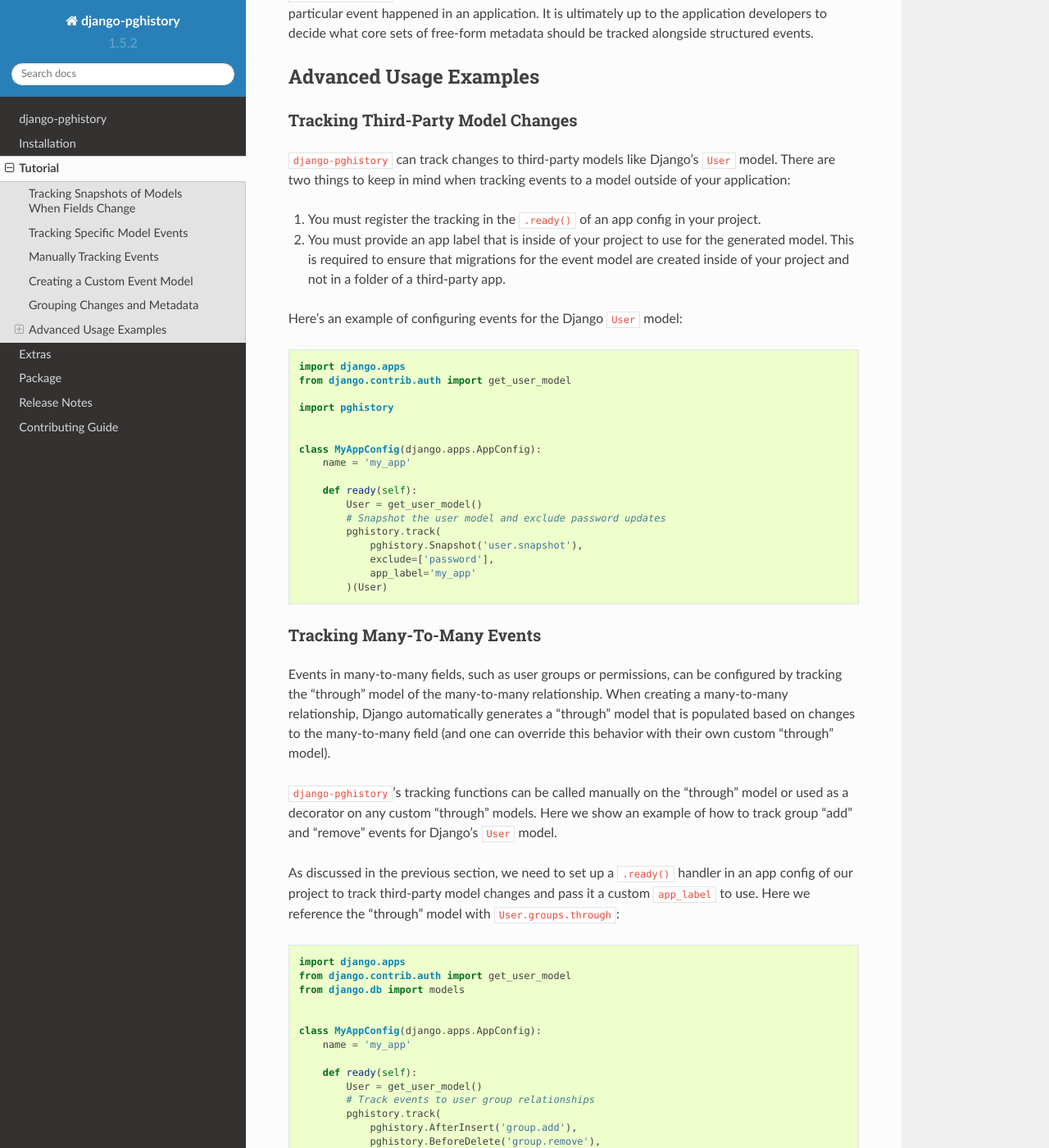
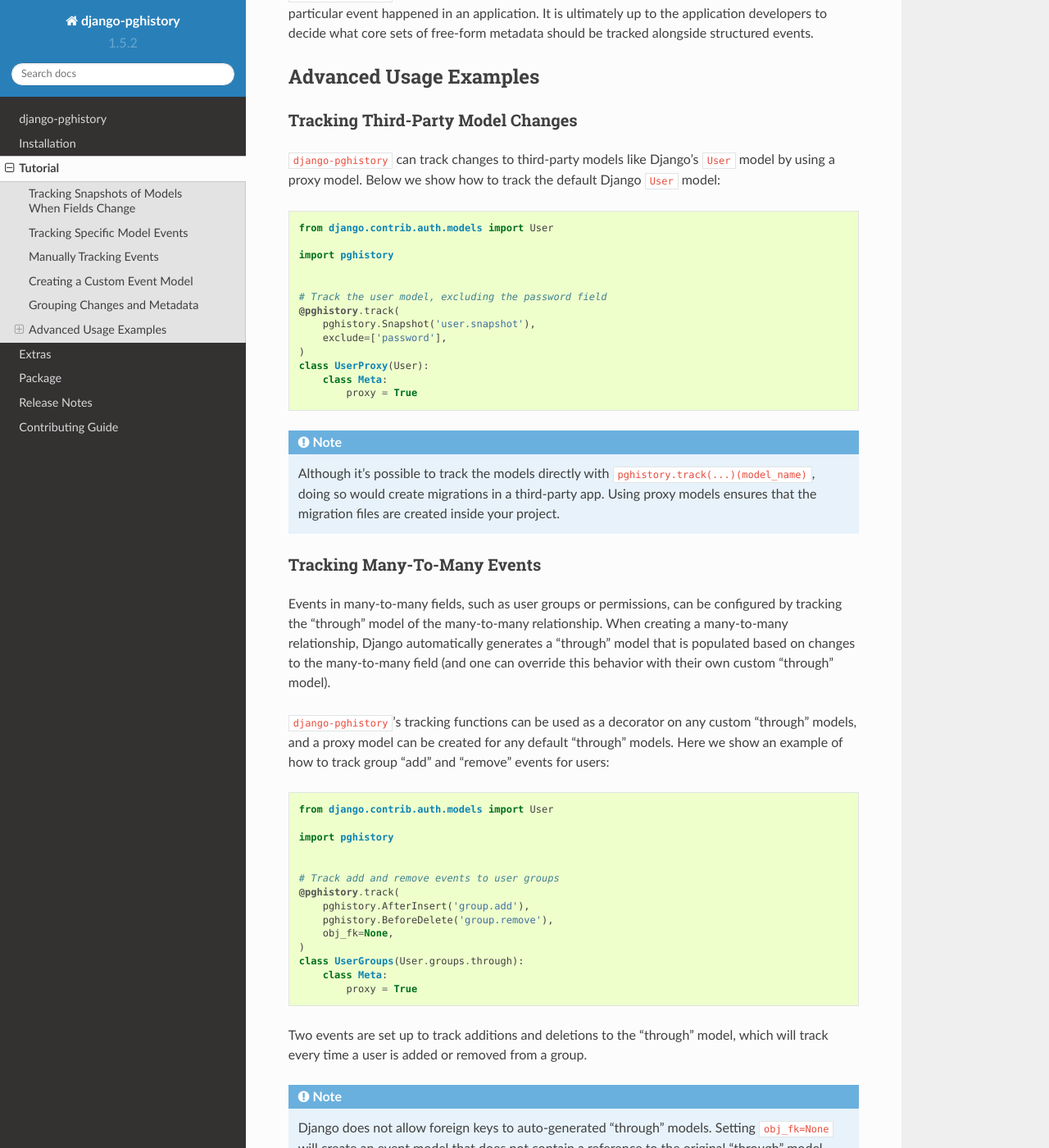
Before and after one commit to Opus10/django-pghistory, a Sphinx documentation site: the page built from docs/tutorial.rst, in a window 1280 px wide and 1400 px high, scrolled down 6385 px. Shown: the whole window at 82% size. Built offline with Sphinx 7.4.7 and the Read the Docs theme 2.0.0, drawn with Linux system fonts in a browser that asks for light colours; the version number is read from the project's files by our own code; some of the changed text lies outside the part shown.

```diff
--- a/docs/tutorial.rst
+++ b/docs/tutorial.rst
@@ -358,41 +358,37 @@
 -----------------------
 
 Tracking Third-Party Model Changes
-~~~~~~~~~~~~~~~~~~~~~~~~~~~~~~~~~~
+~~~~~~~~~~~~~~~~~~~~~~~~~~~~~~~~~~~
 
 ``django-pghistory`` can track changes to third-party models like Django's
-``User`` model. There are two things to keep in mind when tracking
-events to a model outside of your application:
-
-1. You must register the tracking in the ``.ready()`` of an app config
-   in your project.
-2. You must provide an app label that is inside of your project to
-   use for the generated model. This is
-   required to ensure that migrations for the event model are created
-   inside of your project and not in a folder of a third-party app.
-
-Here's an example of configuring events for the Django ``User`` model:
+``User`` model by using a proxy model. Below we show how to track
+the default Django ``User`` model:
 
 
 .. code-block:: python
 
-  import django.apps
-  from django.contrib.auth import get_user_model
+  from django.contrib.auth.models import User
 
   import pghistory
 
 
-  class MyAppConfig(django.apps.AppConfig):
-      name = 'my_app'
+  # Track the user model, excluding the password field
+  @pghistory.track(
+      pghistory.Snapshot('user.snapshot'),
+      exclude=['password'],
+  )
+  class UserProxy(User):
+      class Meta:
+          proxy = True
 
-      def ready(self):
-          User = get_user_model()
-          # Snapshot the user model and exclude password updates
-          pghistory.track(
-              pghistory.Snapshot('user.snapshot'),
-              exclude=['password'],
-              app_label='my_app'
-          )(User)
+
+.. note::
+
+    Although it's possible to track the models directly
+    with ``pghistory.track(...)(model_name)``, doing so would
+    create migrations in a third-party app. Using proxy models
+    ensures that the migration files are created inside your
+    project.
 
 
 Tracking Many-To-Many Events
@@ -405,38 +401,31 @@
 on changes to the many-to-many field (and one can override this behavior
 with their own custom "through" model).
 
-``django-pghistory``'s tracking functions can be called manually on
-the "through" model or used as a decorator on any custom "through" models.
-Here we show an example of how to track group "add" and "remove" events
-for Django's ``User`` model.
-
-As discussed in the previous section, we need to set up a ``.ready()``
-handler in an app config of our project to track third-party model changes
-and pass it a custom ``app_label`` to use.
-Here we reference the "through" model with ``User.groups.through``:
+``django-pghistory``'s tracking functions can be used as
+a decorator on any custom "through" models, and a proxy model
+can be created for any default "through" models.
+Here we show an example of how to track
+group "add" and "remove" events for users:
 
 .. code-block:: python
 
-  import django.apps
-  from django.contrib.auth import get_user_model
-  from django.db import models
+  from django.contrib.auth.models import User
+
+  import pghistory
 
 
-  class MyAppConfig(django.apps.AppConfig):
-      name = 'my_app'
-
-      def ready(self):
-          User = get_user_model()
-          # Track events to user group relationships
-          pghistory.track(
-              pghistory.AfterInsert('group.add'),
-              pghistory.BeforeDelete('group.remove'),
-              obj_fk=None,
-              app_label='my_app',
-          )(User.groups.through)
+  # Track add and remove events to user groups
+  @pghistory.track(
+      pghistory.AfterInsert('group.add'),
+      pghistory.BeforeDelete('group.remove'),
+      obj_fk=None,
+  )
+  class UserGroups(User.groups.through):
+      class Meta:
+          proxy = True
 
 Two events are set up to track additions and deletions to the "through" model,
-which will in turn track every time a user is added or removed from a group.
+which will track every time a user is added or removed from a group.
 
 .. note::
 
--- a/pyproject.toml
+++ b/pyproject.toml
@@ -51,7 +51,7 @@
 python = ">=3.7.0,<4"
 django = ">=2"
 importlib_metadata = { version = ">=4", python = "~3.7" }
-django-pgtrigger = ">=3.0.0"
+django-pgtrigger = ">=3.2.0"
 
 [tool.poetry.dev-dependencies]
 black = "22.6.0"
--- a/settings.py
+++ b/settings.py
@@ -1,5 +1,4 @@
 import dj_database_url
-import pgconnection
 
 
 SECRET_KEY = 'django-pghistory'
@@ -9,12 +8,11 @@
     'django.contrib.contenttypes',
     'pghistory',
     'pghistory.tests',
-    'pgconnection',
     'pgtrigger',
     'django_extensions',
 ]
 # Database url comes from the DATABASE_URL env var
-DATABASES = pgconnection.configure({'default': dj_database_url.config()})
+DATABASES = {'default': dj_database_url.config()}
 # Force postgres timezones to be UTC for tests
 USE_TZ = True
 TIMEZONE = 'UTC'
```
Also changed, not shown: other parts of docs/tutorial.rst (+2 -2 lines), README.rst (+1 -16 lines), docs/installation.rst (+0 -15 lines), 7 other files.
